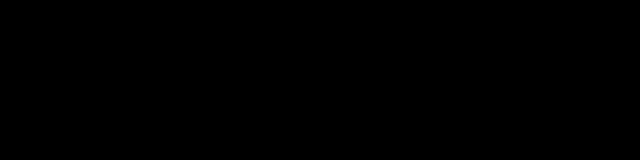
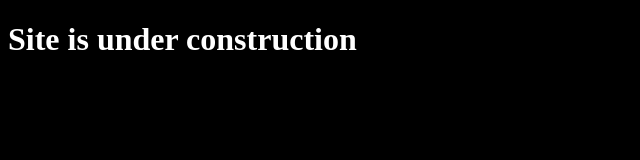
Before and after one commit to codechandra/chandramouli, a plain HTML site: page index.html in a window 1280 px wide. Shown: the whole page, without its empty margins (0-640 px from the left). Drawn offline with Linux system fonts and the light colour scheme.

Commit message:
Update index.html

```diff
--- a/index.html
+++ b/index.html
@@ -3,7 +3,7 @@
   <head>
     <title>About me</title>
   </head>
-  <body style="background-color:black;text-color:white">
+  <body style="background-color:black;color:white">
     <h1>Site is under construction</h1>
   </body>
 </html>
```
